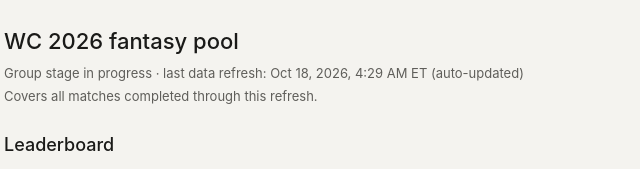
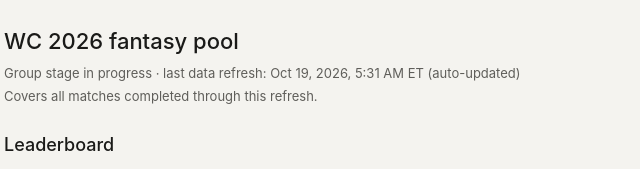
Before and after one commit to pranavshankar-dev/WC-Fantasy-League, a website: page index.html in a window 1280 px wide. Shown: the top 169 px of the page, 256-896 px from the left. Drawn offline with Linux system fonts and the light colour scheme.

Commit message:
Auto-update WC pool standings 2026-10-19 09:31 UTC

```diff
--- a/index.html
+++ b/index.html
@@ -137,7 +137,7 @@
 // EDITABLE DATA — update these two sections each refresh, then re-upload.
 // =======================================================================
 
-const LAST_UPDATED = "Oct 18, 2026, 4:29 AM ET (auto-updated)";
+const LAST_UPDATED = "Oct 19, 2026, 5:31 AM ET (auto-updated)";
 
 const players = [
   { name: "Ram", heroes: ["USA","Brazil","Netherlands","Portugal"], villains: ["Iran","Curacao","Turkiye","Sweden"] },
```
